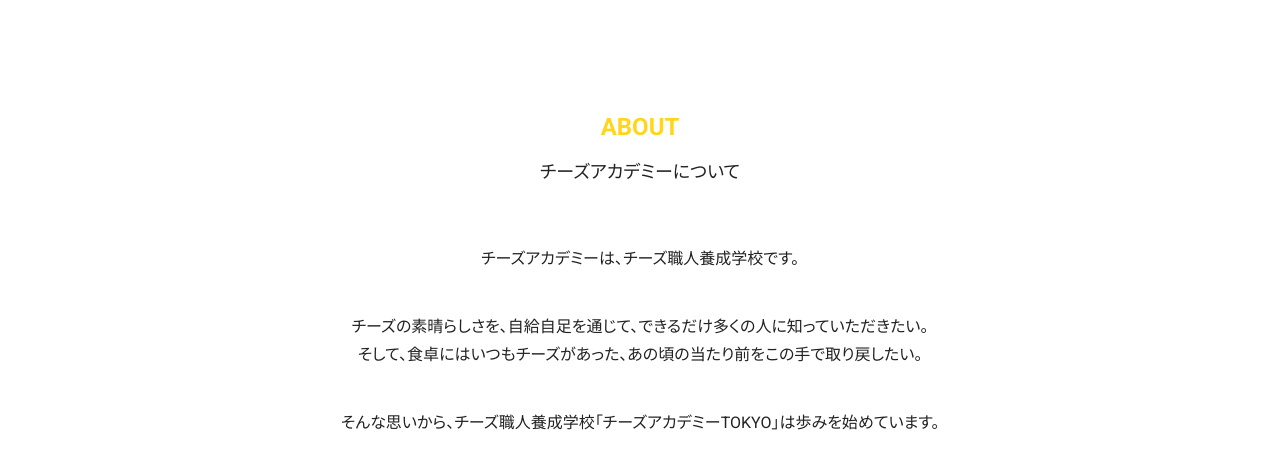
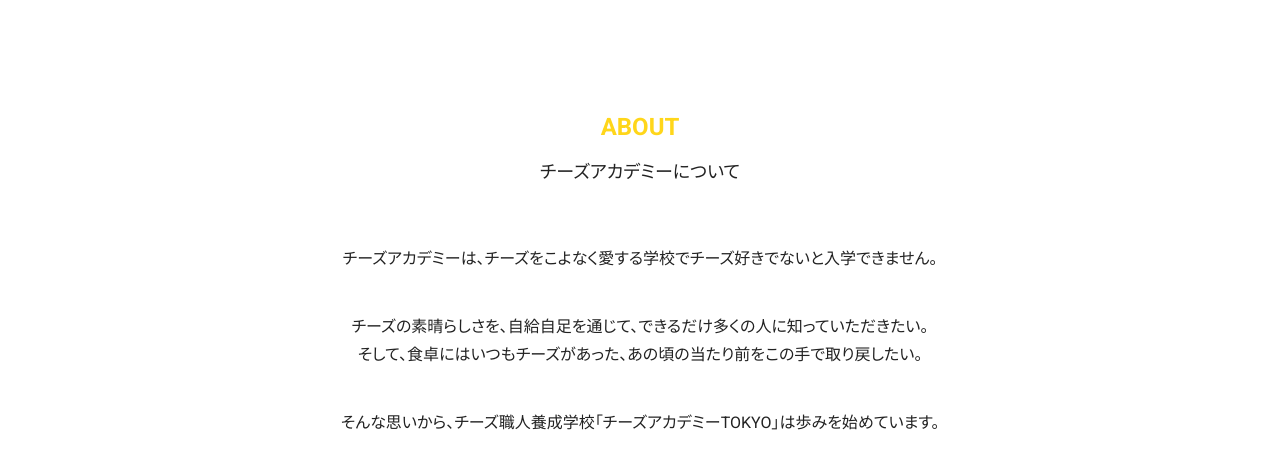
Before and after one commit to missy34/lob-8-cheese-academy, a plain HTML site: page cheeseacademy/index.html in a window 1280 px wide. Shown: the part 587-1061 px from the top of the page. Drawn offline with nearby package versions, Linux system fonts and the light colour scheme.

Commit message:
チーズアカデミーの説明を修正（入学条件）

```diff
--- a/cheeseacademy/index.html
+++ b/cheeseacademy/index.html
@@ -44,7 +44,7 @@
 	<div class="layout-a">
 		<h2 class="title title__yellow">About<span class="title__ja">チーズアカデミーについて</span></h2>
 		<div class="sentence">
-			<p class="paragraph">チーズアカデミーは、チーズ職人養成学校です。</p>
+			<p class="paragraph">チーズアカデミーは、チーズをこよなく愛する学校でチーズ好きでないと入学できません。</p>
 			<p class="paragraph">チーズの素晴らしさを、自給自足を通じて、できるだけ多くの人に知っていただきたい。<br>
 		そして、食卓にはいつもチーズがあった、あの頃の当たり前をこの手で取り戻したい。</p>
 			<p class="paragraph">そんな思いから、チーズ職人養成学校「チーズアカデミーTOKYO」は歩みを始めています。</p>
```
